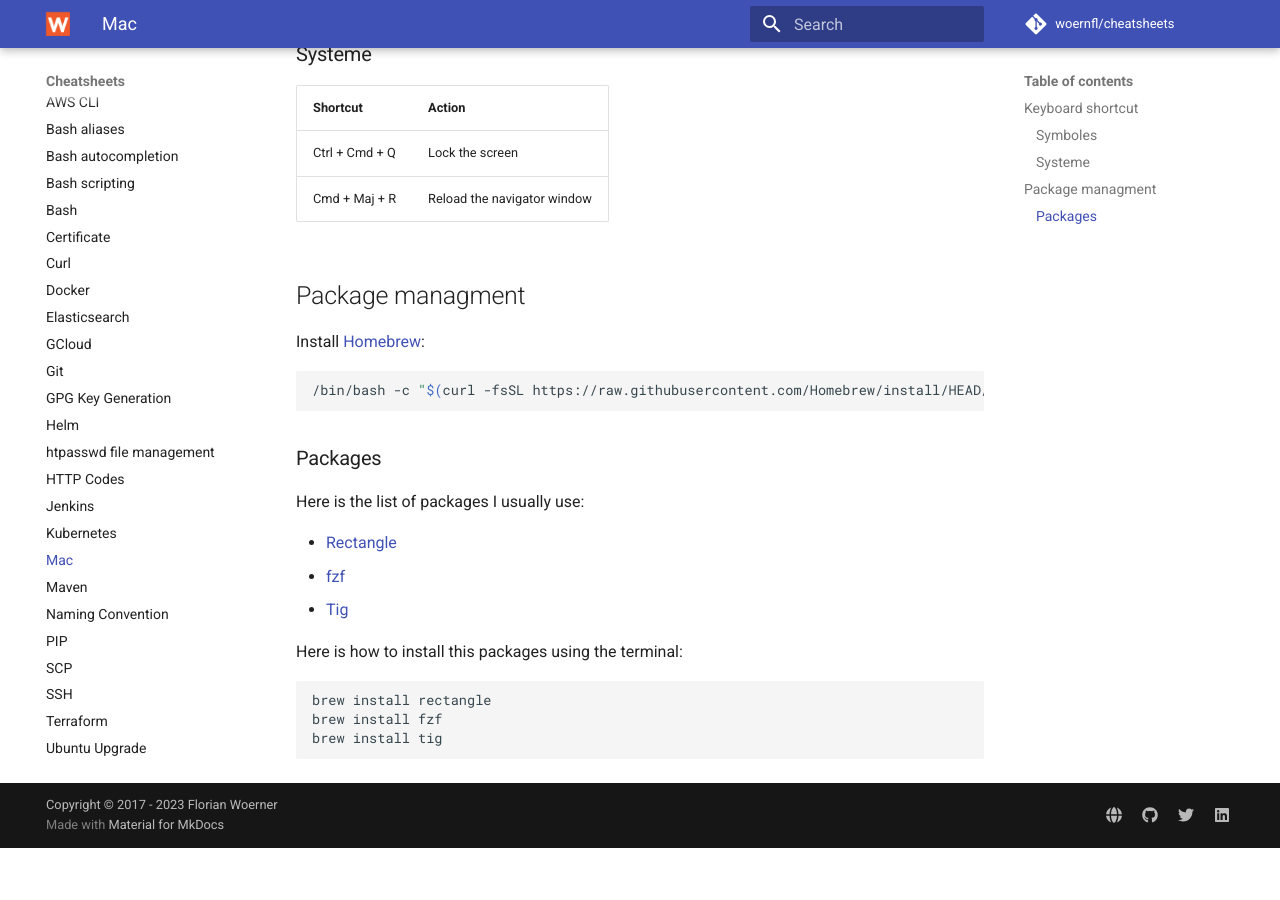
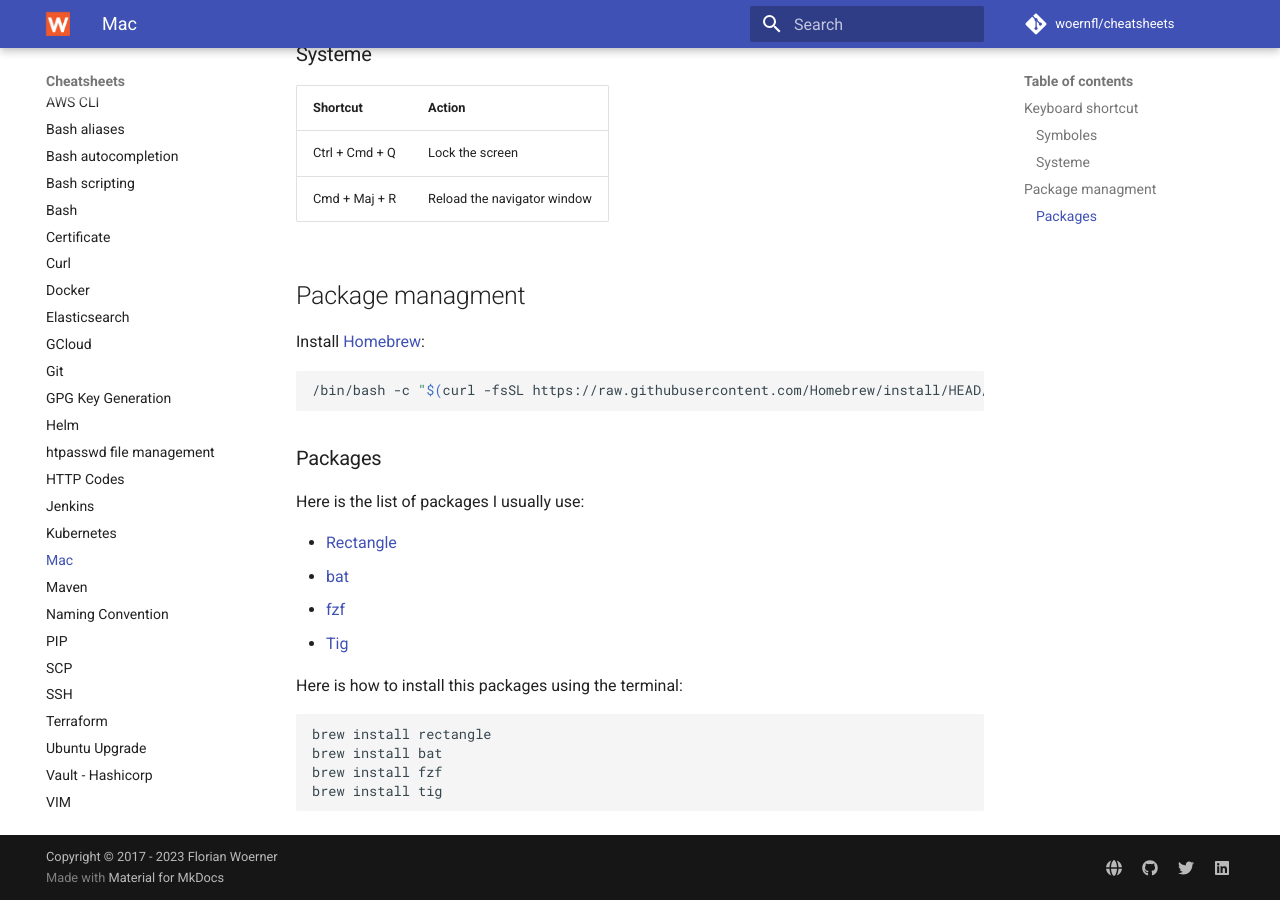
Before and after one commit to woernfl/cheatsheets, an MkDocs documentation site: the page built from docs/mac.md, in a window 1280 px wide and 900 px high, scrolled down 559 px. Built offline with MkDocs 1.6.1 and Material for MkDocs 9.7.7, drawn with Linux system fonts in a browser that asks for light colours; comment, search, counter and statistics services are not loaded; before the commit the page ends 1407 px from its top, so only the background shows below that.

Commit message:
Update mac.md

````diff
--- a/docs/mac.md
+++ b/docs/mac.md
@@ -32,6 +32,7 @@
 Here is the list of packages I usually use:
 
 - [Rectangle](https://github.com/rxhanson/Rectangle)
+- [bat](https://github.com/sharkdp/bat)
 - [fzf](https://github.com/junegunn/fzf)
 - [Tig](https://jonas.github.io/tig/)
 
@@ -39,6 +40,7 @@
 
 ```
 brew install rectangle
+brew install bat
 brew install fzf
 brew install tig
 ```
````
